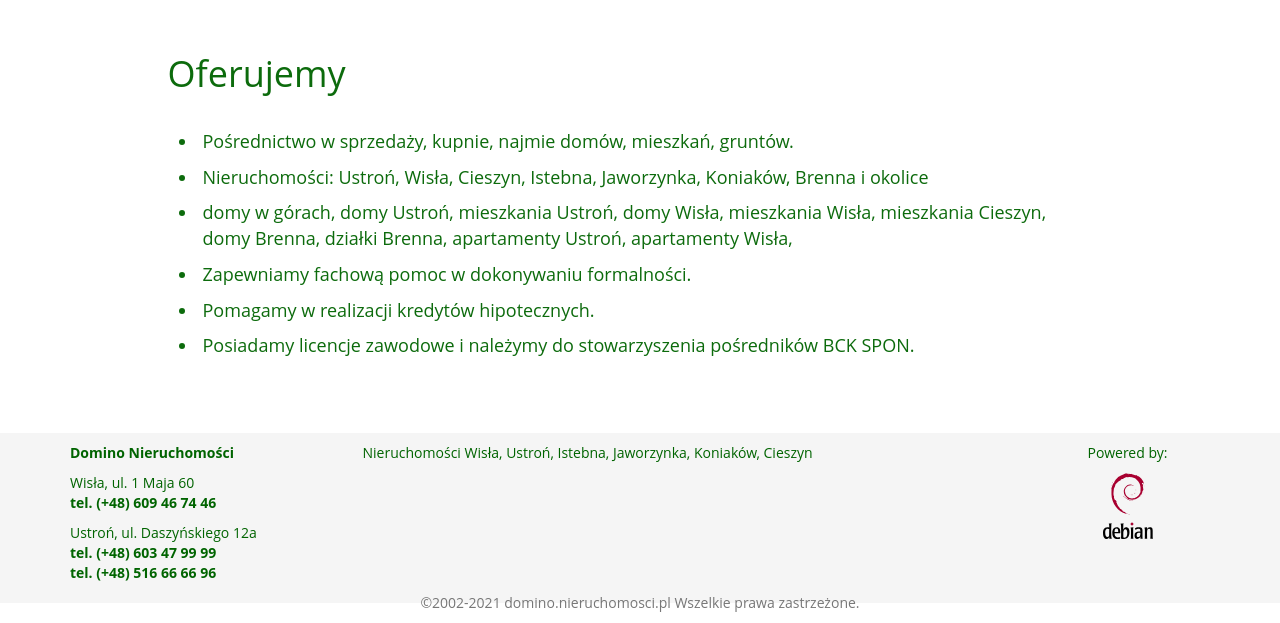
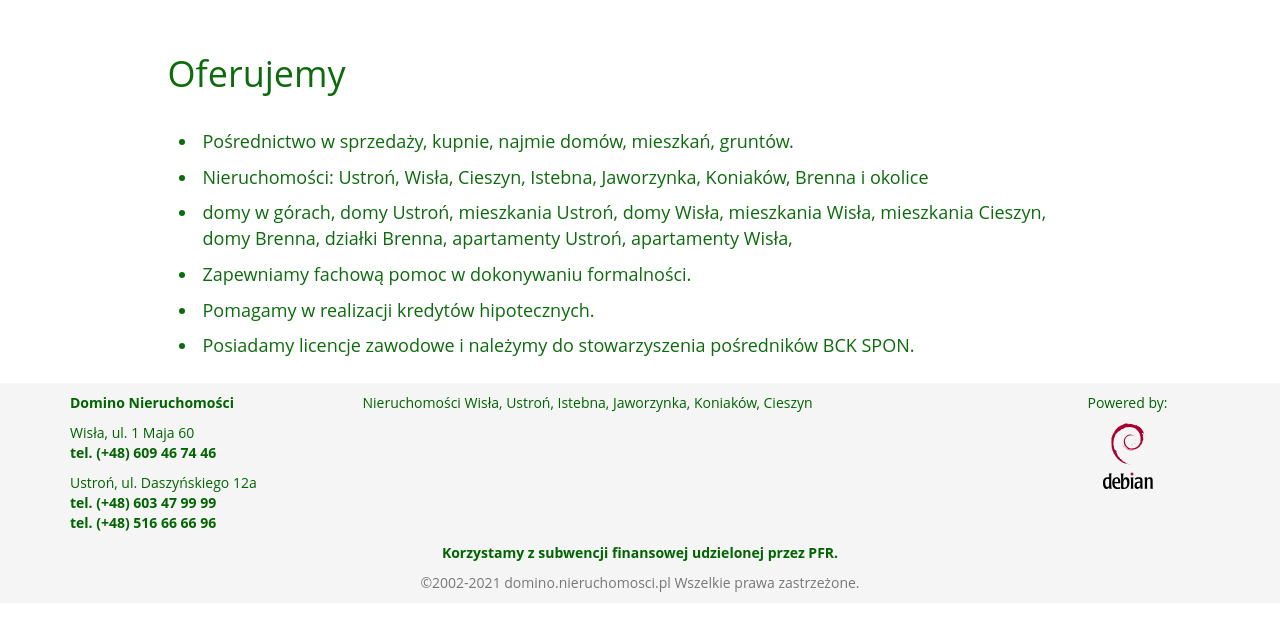
Before and after one commit to minikdo/estates, a Django app: page / in a window 1280 px wide. Shown: the part 541-1164 px from the top of the page. After the commit the page ends 1133 px from the top, so only its background shows below. Run offline with Django 3.2, Linux system fonts and the light colour scheme; data that the repository does not hold is empty; parts of the project's set-up code (start-up, migrations or seed data) failed here and were passed over; some libraries are stand-ins or nearby versions.

Commit message:
Add subsidy information in footer

```diff
--- a/oferty/templates/oferty/base.html
+++ b/oferty/templates/oferty/base.html
@@ -105,6 +105,13 @@
 	                </div>
 	                <div class="row">
 	                    <div class="column">
+	                        <p class="text-center">
+	                            <strong>Korzystamy z subwencji finansowej udzielonej przez PFR.</strong>
+	                        </p>
+	                    </div>
+	                </div>
+	                <div class="row">
+	                    <div class="column">
 	                        <p class="text-muted text-center">©2002-{% now "Y" %}
 	                            domino.nieruchomosci.pl Wszelkie prawa zastrzeżone.
 	                        </p>
--- a/static/css/style.css
+++ b/static/css/style.css
@@ -130,7 +130,7 @@ hr {
     bottom: 0;
     width: 100%;
     /* Set the fixed height of the footer here */
-    height: 170px;
+    height: 220px;
     background-color: #f5f5f5;
     padding-top: 10px;
 }
```
Lines whose indentation alone changed are shown as unchanged.
